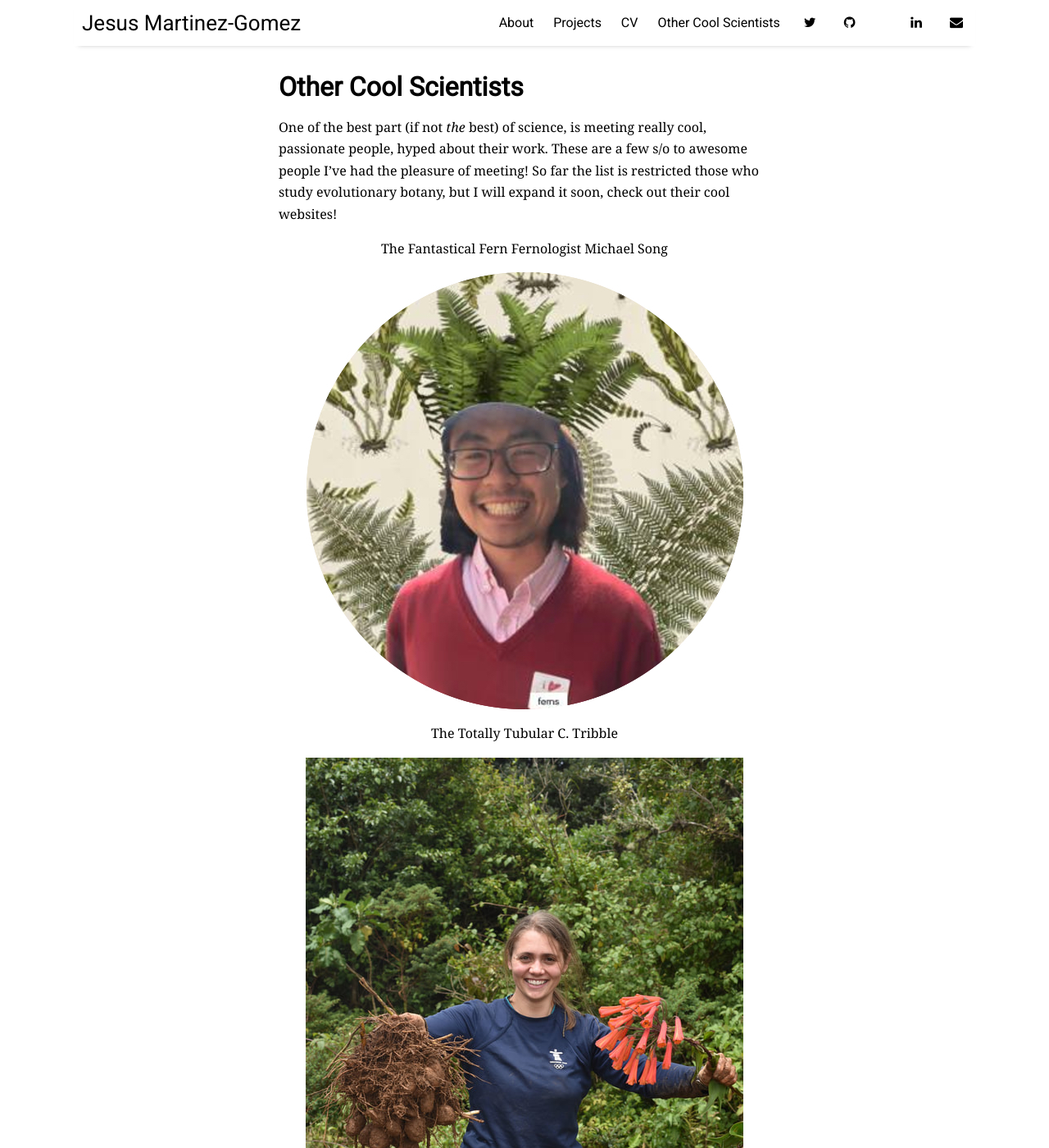
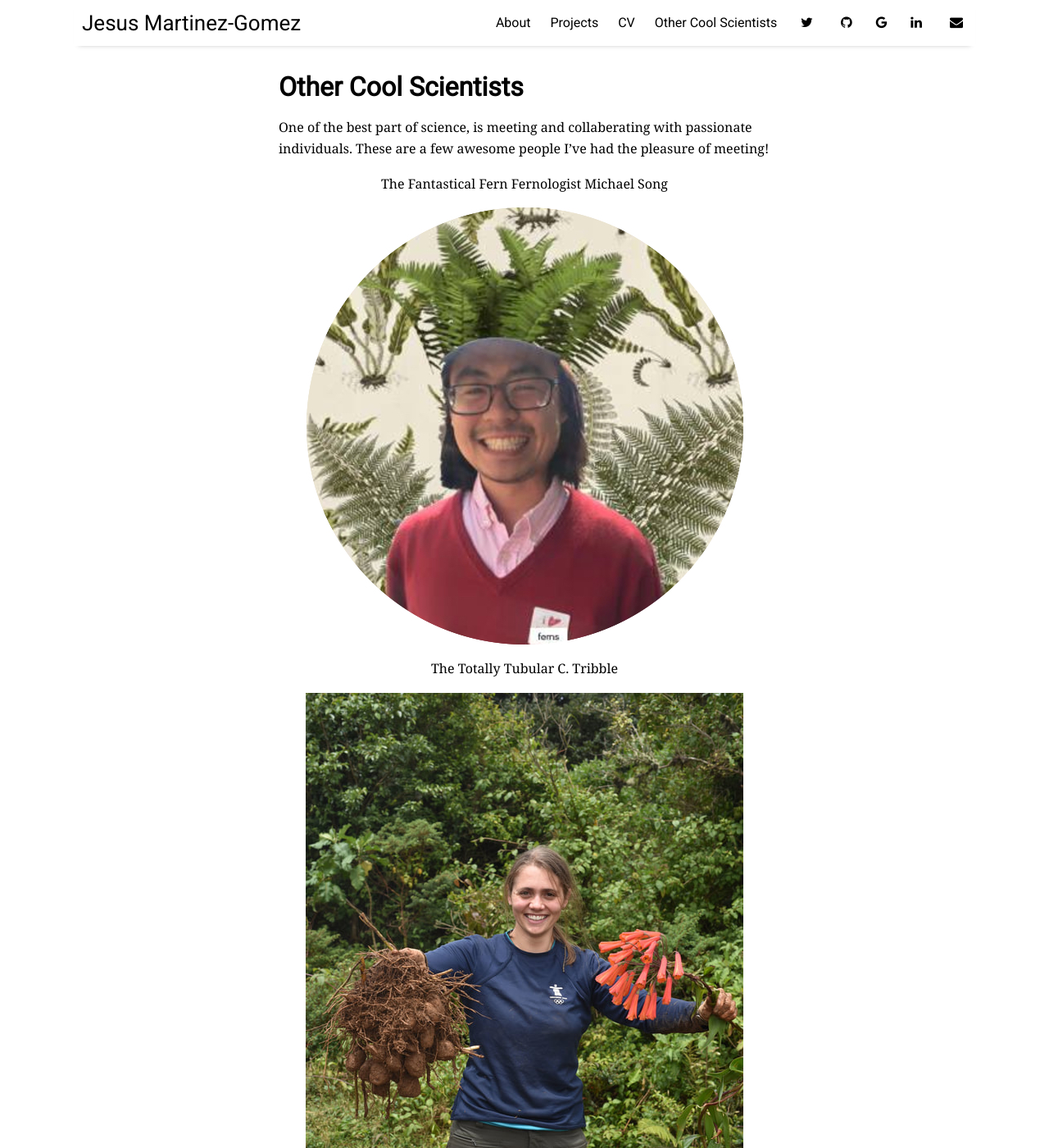
Before and after one commit to Jesusthebotanist/Jesusthebotanist.github.io, a Jekyll site: the page built from pages/friends.md, in a window 1280 px wide and 1400 px high. Shown: the whole window at 82% size. Built offline with Jekyll 4.4.1, drawn with Linux system fonts in a browser that asks for light colours; nearby versions of some CDN libraries.

Commit message:
looks like Font Awesome doesn't support google

```diff
--- a/_data/settings.yml
+++ b/_data/settings.yml
@@ -18,7 +18,7 @@ menu:
 social:
 - {icon: 'twitter', link: 'https://twitter.com/WhimsicalAllium'}
 - {icon: 'github', link: 'https://github.com/Jesusthebotanist'}
-- {icon: 'google-scholar', link: 'https://scholar.google.com/citations?user=XCiRpg8AAAAJ&hl=en'}
+- {icon: 'google', link: 'https://scholar.google.com/citations?user=XCiRpg8AAAAJ&hl=en'}
 - {icon: 'linkedin', link: 'https://www.linkedin.com/in/jesús-martínez-gómez-47379875'}
 - {icon: 'envelope', link: 'mailto:jm2722@cornell.edu'}
 #- {icon: 'facebook', link: 'https://www.facebook.com/Le.Paul.94'}
--- a/assets/css/_sass/_social-icons.scss
+++ b/assets/css/_sass/_social-icons.scss
@@ -80,5 +80,5 @@ $rss-color: #ff6600;
 
 .fa-google-scholar {
   padding: 5px;
-  @include social-media-icon($google-scholar-color, $icon-transition-time);
+  @include social-media-icon($google-color, $icon-transition-time);
 }
--- a/pages/friends.md
+++ b/pages/friends.md
@@ -3,7 +3,7 @@ layout: misc
 title: Other Cool Scientists
 ---
 
-One of the best part (if not *the* best)  of science, is meeting really cool, passionate people, hyped about their work. These are a few s/o to  awesome people I’ve had the pleasure of meeting! So far the list is restricted those who study evolutionary botany, but I will expand it soon, check out their cool websites!
+One of the best part of science, is meeting and collaberating with passionate individuals. These are a few awesome people I’ve had the pleasure of meeting!
 
 <p align="center">
   The Fantastical Fern Fernologist Michael Song
```
